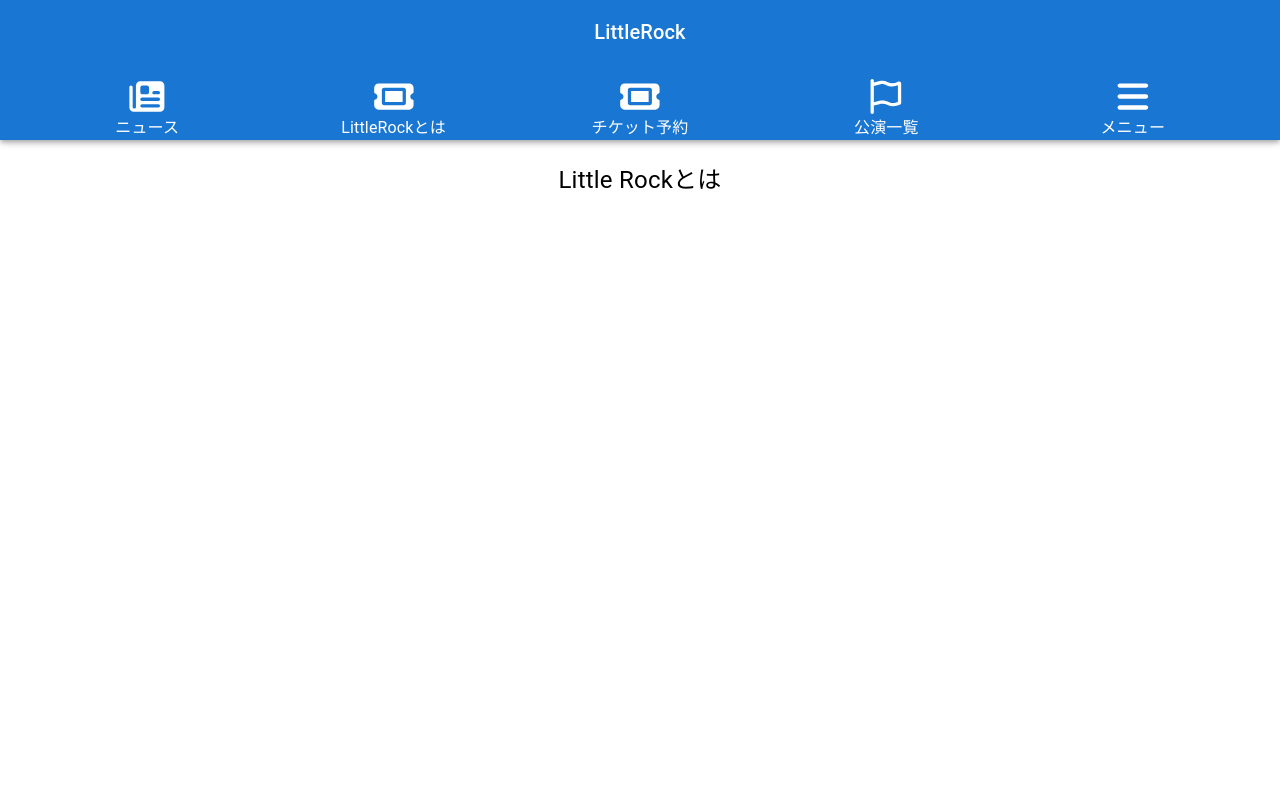
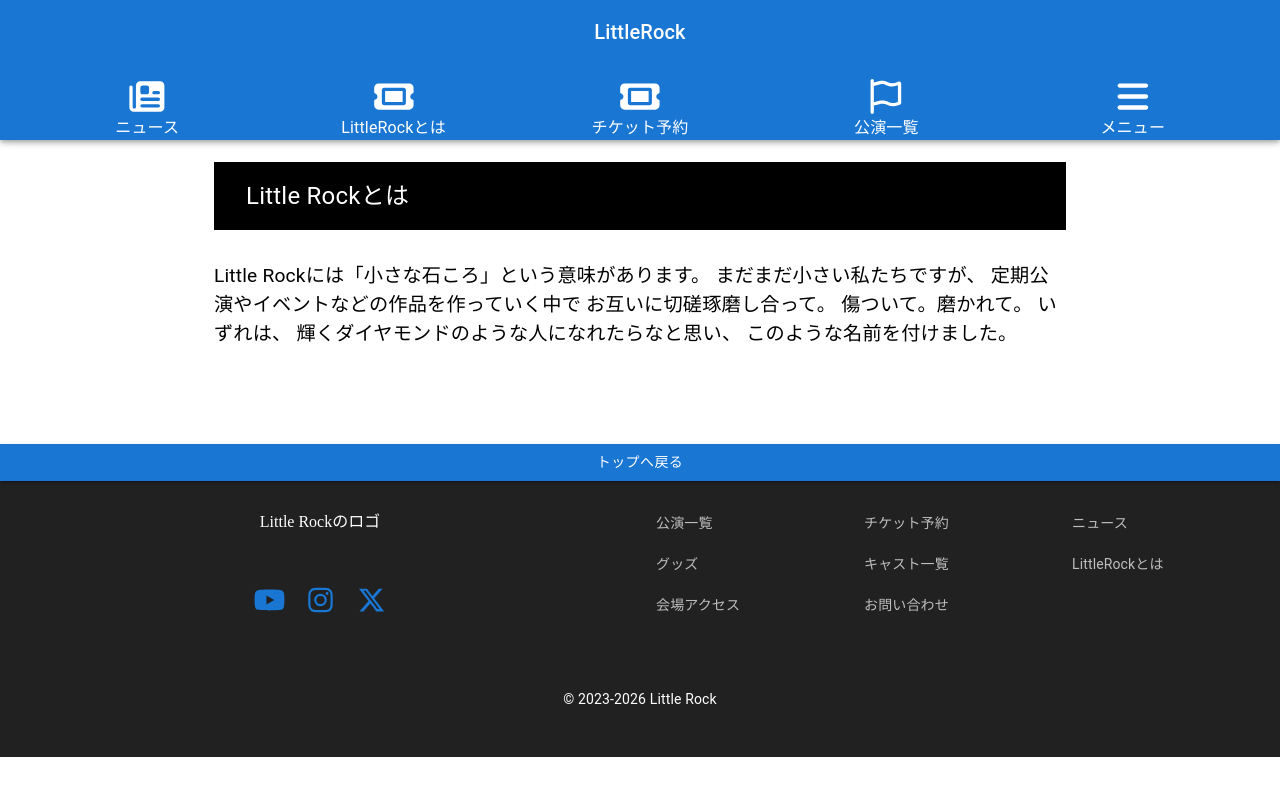
Before and after one commit to Sug1re/little-rock-hp, a Next.js app: page /about in a window 1280 px wide. Shown: the top 800 px of the page. Built offline with nearby package versions, Linux system fonts and the light colour scheme.

Commit message:
aboutページ作成

```diff
--- a/app/about/page.tsx
+++ b/app/about/page.tsx
@@ -1,4 +1,4 @@
-import { Box, Typography } from "@mui/material";
+import { Box, Container, Typography } from "@mui/material";
 import { Footer } from "@/components/layouts/Footer/Footer";
 import { Header } from "@/components/layouts/Header/Header";
 
@@ -10,18 +10,37 @@ export default function About() {
       <Box
         sx={{
           mt: 18,
-          height: "100vh",
+          mb: 8,
         }}
       >
+        <Container maxWidth="md">
           <Typography
             sx={{
               fontSize: "1.5rem",
-            display: "flex",
+              display: "flex-start",
               justifyContent: "center",
+              bgcolor: "#000000",
+              color: "#ffffff",
+              py: 2,
+              px: 4,
             }}
           >
             Little Rockとは
           </Typography>
+          <Typography
+            sx={{
+              py: 4,
+              fontSize: "1.2rem",
+            }}
+          >
+            Little Rockには「小さな石ころ」という意味があります。
+            まだまだ小さい私たちですが、
+            定期公演やイベントなどの作品を作っていく中で
+            お互いに切磋琢磨し合って。 傷ついて。磨かれて。 いずれは、
+            輝くダイヤモンドのような人になれたらなと思い、
+            このような名前を付けました。
+          </Typography>
+        </Container>
       </Box>
 
       <Footer />
```
Lines whose indentation alone changed are shown as unchanged.
